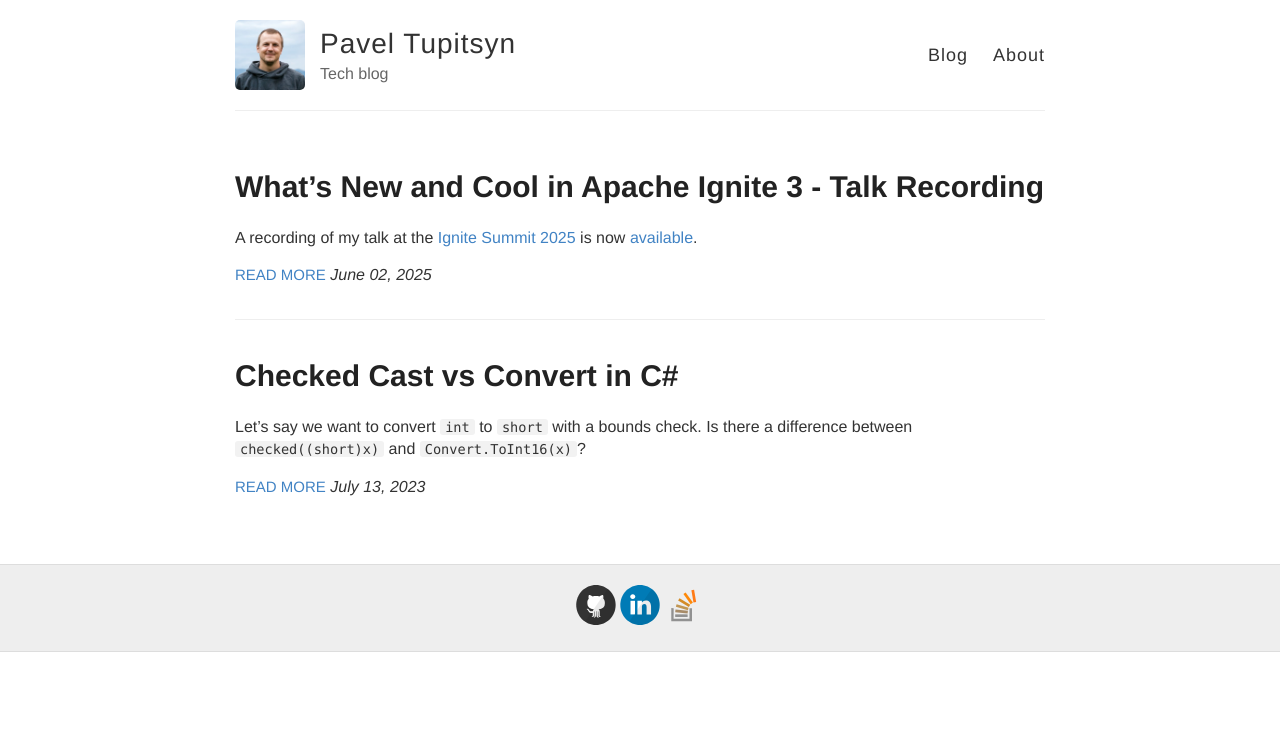
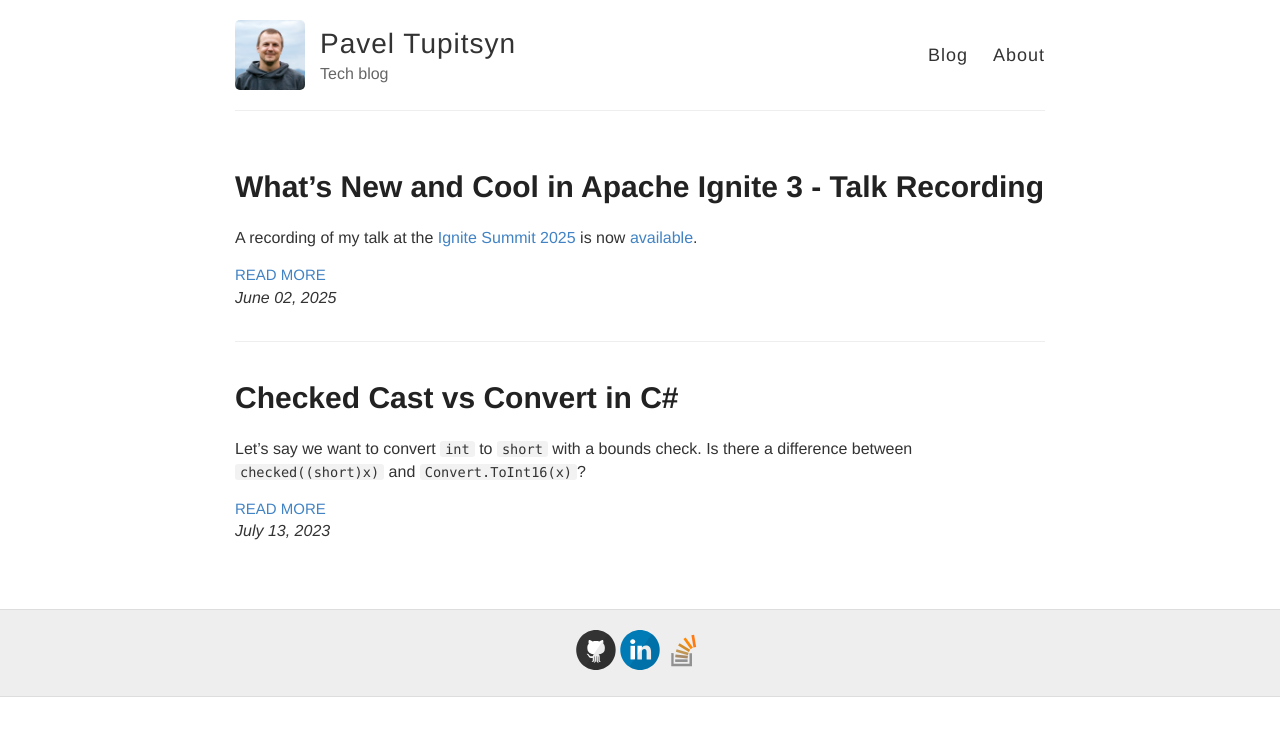
Before and after one commit to ptupitsyn/ptupitsyn.github.io, a Jekyll site: the page built from index.html, in a window 1280 px wide. Shown: the top 736 px of the page. Built offline with Jekyll 4.4.1, drawn with Linux system fonts in a browser that asks for light colours.

Commit message:
Add post dates

```diff
--- a/index.html
+++ b/index.html
@@ -13,7 +13,7 @@ layout: default
       </div>
 
       <a href="{{ site.baseurl }}{{ post.url }}" class="read-more">Read More</a>
-      <i>{{ post.date | date: "%B %d, %Y" }}</i>
+      <br /><i>{{ post.date | date: "%B %d, %Y" }}</i>
 
     </article>
   {% endfor %}
```
